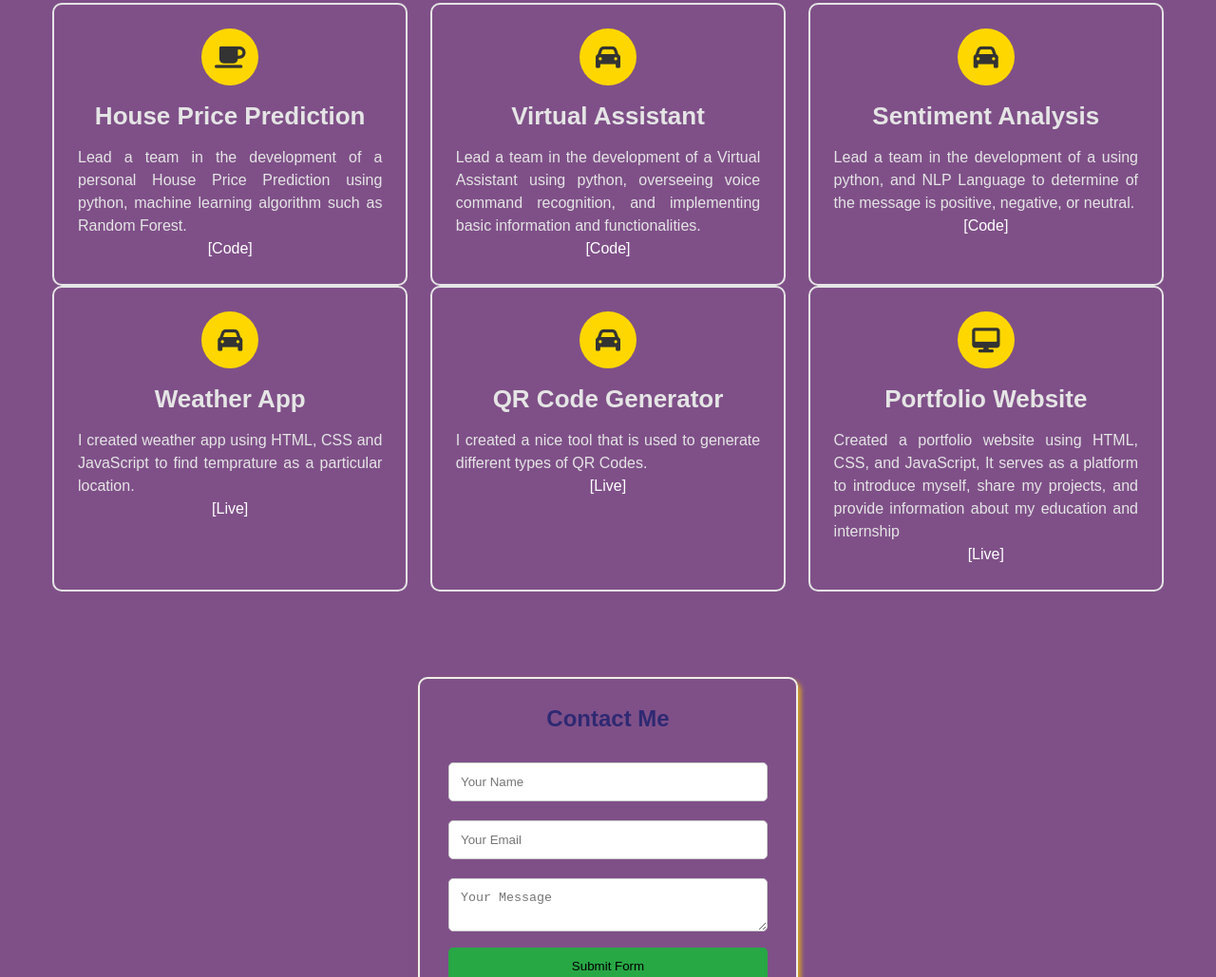
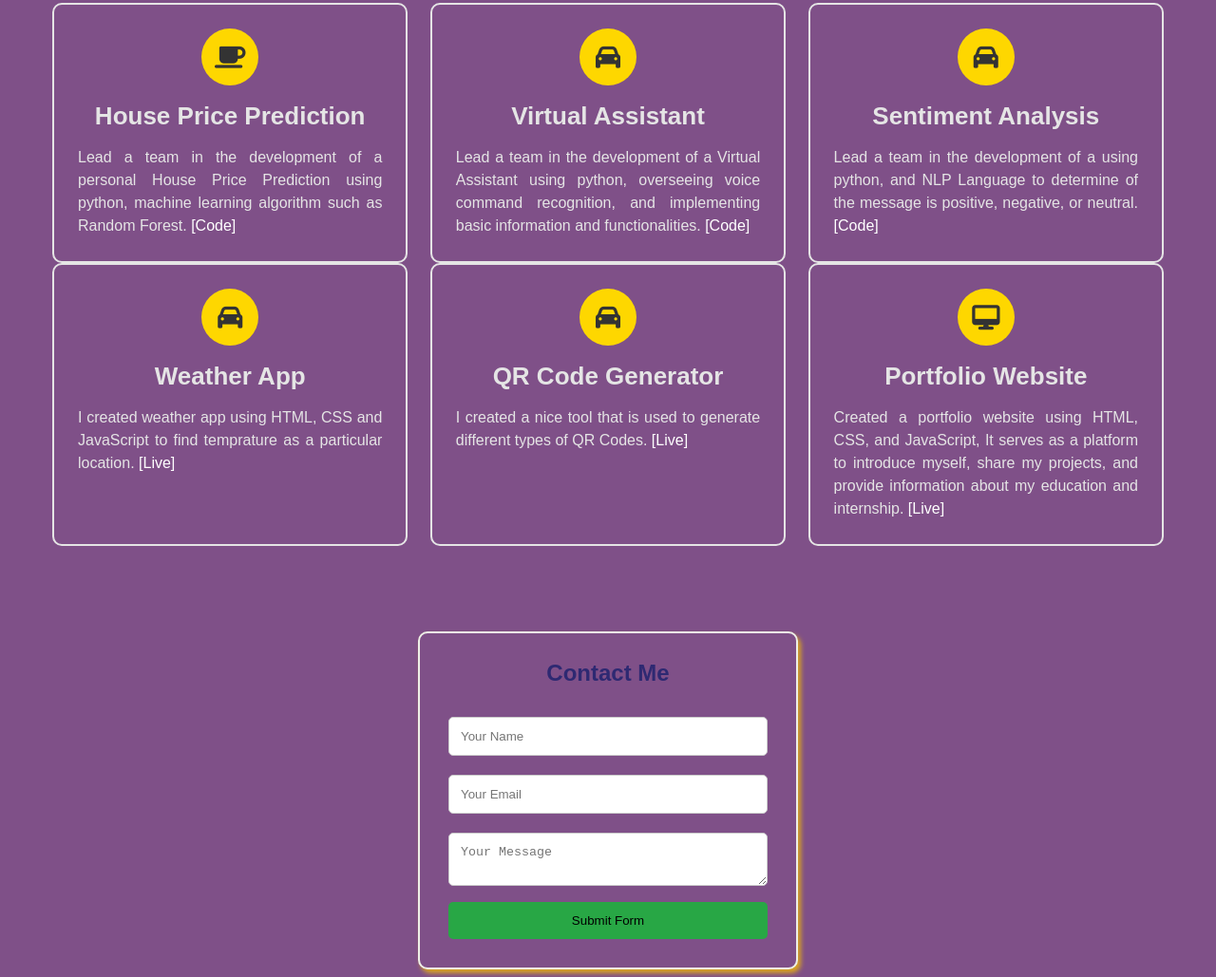
Before and after one commit to Bhupendra-kumar99411/portfilio, a plain HTML site: page index.html in a window 1280 px wide. Shown: the part 2040-3069 px from the top of the page at 95% size. Drawn offline with nearby package versions, Linux system fonts and the light colour scheme.

Commit message:
add links

```diff
--- a/index.html
+++ b/index.html
@@ -207,8 +207,9 @@
                     <h4>House Price Prediction</h4>
                     <p> Lead a team in the development of a personal House Price
                         Prediction using python, machine learning algorithm such
-                        as Random Forest.</p>
+                        as Random Forest.
                         <a href="https://github.com/Bhupendra-kumar99411/HousePrice_Prediction">[Code]</a>
+                    </p>
                 </div>
                  <!-- 2nd Project -->
                  <div class="project">
@@ -217,8 +218,9 @@
                     <p>Lead a team in the development of a Virtual Assistant using
                         python, overseeing voice command recognition, and
                         implementing basic information and functionalities.
-                    </p>
+
                     <a href="">[Code]</a>
+                </p>
                 </div>
 
                  <!-- 3nd Project -->
@@ -227,32 +229,33 @@
                     <h4>Sentiment Analysis</h4>
                     <p>Lead a team in the development of a  using
                         python, and NLP Language to determine of the message is positive, negative, or neutral.
+                    <a href="https://github.com/Bhupendra-kumar99411/Sentiment_analysis">[Code]</a>
                     </p>
-                    <a href="https://github.com/Bhupendra-kumar99411/Sentiment_analysis">[Code]</a>
                 </div>
                 <!-- 4nd Project -->
                 <div class="project">
                     <i class="fa fa-car"></i>
                     <h4>Weather App</h4>
                     <p>I created weather app using HTML, CSS and JavaScript to find temprature as a particular location.
+                    <a href="https://weather-app-kappa-one-23.vercel.app/">[Live]</a>
                 </p>
-                 <a href="https://weather-app-kappa-one-23.vercel.app/">[Live]</a>
                 </div>
                  <!-- 5nd Project -->
                  <div class="project">
                     <i class="fa fa-car"></i>
                     <h4>QR Code Generator</h4>
                     <p>I created a nice tool that is used to generate different types of QR Codes.
+                   <a href="https://qr-code-generator-xi-eight.vercel.app/">[Live]</a>
                 </p>
-                <a href="https://qr-code-generator-xi-eight.vercel.app/">[Live]</a>
                 </div>
 
                 <!-- 6rd Project -->
                 <div class="project">
                     <i class="fa fa-desktop"></i>
                     <h4>Portfolio Website</h4>
-                    <p>Created a portfolio website using HTML, CSS, and JavaScript, It serves as a platform to introduce myself, share my projects, and provide information about my  education and internship  </p>
+                    <p>Created a portfolio website using HTML, CSS, and JavaScript, It serves as a platform to introduce myself, share my projects, and provide information about my  education and internship.
                     <a href="https://bbhupendrakumar1.vercel.app/"> [Live]</a>
+                </p>
                 </div>
 
             </div>
```
